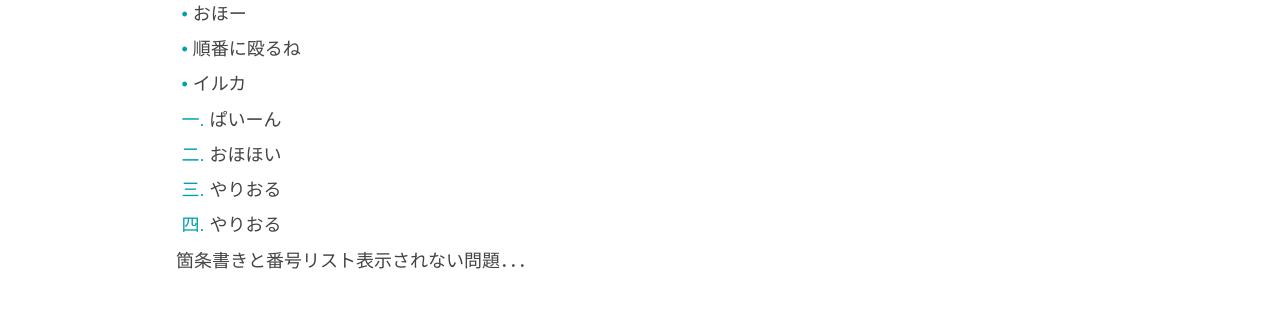
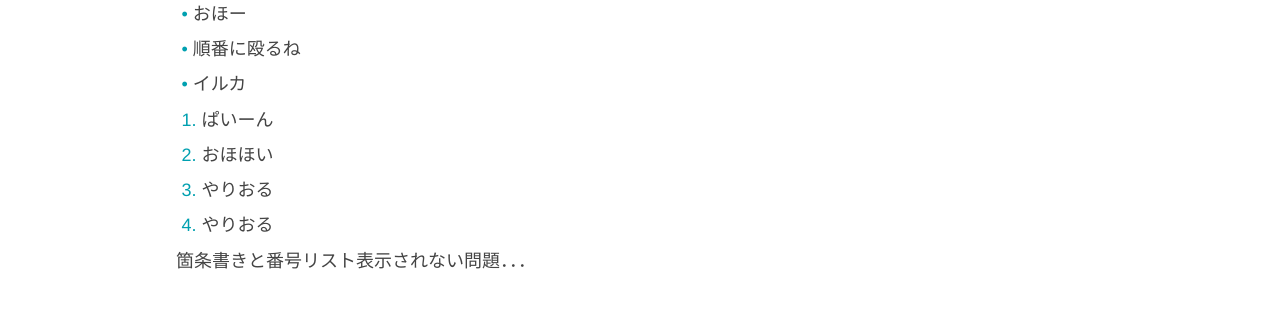
Before and after one commit to salty-vanilla/page_test, a Jekyll site: the page built from _posts/2018-05-03-WAE.md, in a window 1280 px wide. Shown: the part 312-633 px from the top of the page. Built offline with Jekyll 4.4.1, drawn with Linux system fonts in a browser that asks for light colours.

Commit message:
Update style.scss

```diff
--- a/css/style.scss
+++ b/css/style.scss
@@ -134,7 +134,7 @@ ol li {
 }
 ol li:before {
     counter-increment: number 1;
-    content: counter(number, cjk-ideographic) ".  ";
+    content: counter(number, decimal) ".  ";
     color: $blue;
 }
 
```
